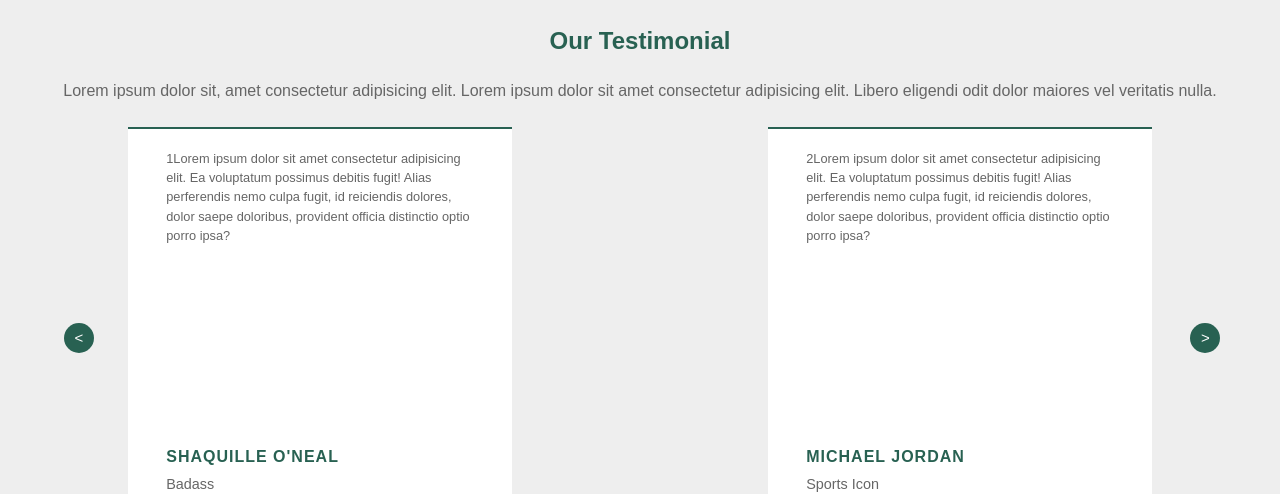
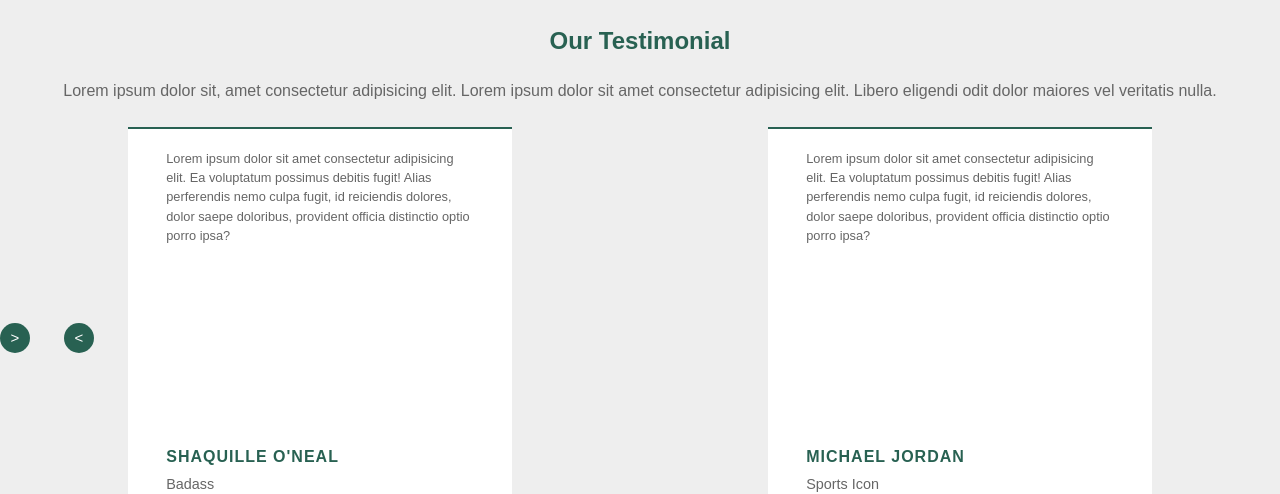
Before and after one commit to karoljablonski/digite-landing-page, a plain HTML site: page index.html in a window 1280 px wide. Shown: the part 5466-5960 px from the top of the page. Drawn offline with nearby package versions, Linux system fonts and the light colour scheme.

Commit message:
wtf removed numbers from single-refer at testimonial-section

```diff
--- a/index.html
+++ b/index.html
@@ -345,34 +345,34 @@
                     <h2 class="content-h2">Lorem ipsum dolor sit, amet consectetur adipisicing elit. Lorem ipsum dolor sit amet consectetur adipisicing elit. Libero eligendi odit dolor maiores vel veritatis nulla.</h2>
                     <div class="ref-wrap">
                         <button class="switchLeft"> < </button>
-                        <button class="switchRight"> > </button>
+                        <button class="=switchRight"> > </button>
                     <div class="references-wrapper">
                     <div class="single-refer">
-                        <p class="text-refer">1Lorem ipsum dolor sit amet consectetur adipisicing elit. Ea voluptatum possimus debitis fugit! Alias perferendis nemo culpa fugit, id reiciendis dolores, dolor saepe doloribus, provident officia distinctio optio porro ipsa?</p>
+                        <p class="text-refer">Lorem ipsum dolor sit amet consectetur adipisicing elit. Ea voluptatum possimus debitis fugit! Alias perferendis nemo culpa fugit, id reiciendis dolores, dolor saepe doloribus, provident officia distinctio optio porro ipsa?</p>
                         <p class="client-name">Shaquille O'Neal</p>
                         <p class="client-position">Badass</p>
                         <img src="img/littleprofile-1.jpg" alt="">
                     </div>
                     <div class="single-refer">
-                        <p class="text-refer">2Lorem ipsum dolor sit amet consectetur adipisicing elit. Ea voluptatum possimus debitis fugit! Alias perferendis nemo culpa fugit, id reiciendis dolores, dolor saepe doloribus, provident officia distinctio optio porro ipsa?</p>
+                        <p class="text-refer">Lorem ipsum dolor sit amet consectetur adipisicing elit. Ea voluptatum possimus debitis fugit! Alias perferendis nemo culpa fugit, id reiciendis dolores, dolor saepe doloribus, provident officia distinctio optio porro ipsa?</p>
                         <p class="client-name">Michael Jordan</p>
                         <p class="client-position">sports icon</p>
                         <img src="img/littleprofile-2.jpg" alt="">
                     </div>
                     <div class="single-refer">
-                        <p class="text-refer">3Jego nominalna pozycja to niski skrzydłowy. Lorem ipsum dolor sit amet, consectetur adipisicing elit. Unde at aperiam delectus dolorem!</p>
+                        <p class="text-refer">Jego nominalna pozycja to niski skrzydłowy. Lorem ipsum dolor sit amet, consectetur adipisicing elit. Unde at aperiam delectus dolorem!</p>
                         <p class="client-name">lebron james</p>
                         <p class="client-position">sports icon</p>
                         <img src="img/littleprofile-3.jpg" alt="">
                     </div>
                     <div class="single-refer">
-                        <p class="text-refer">4Lorem ipsum dolor sit amet consectetur adipisicing elit. Ea voluptatum possimus debitis fugit! Alias perferendis nemo culpa fugit, id reiciendis dolores, dolor saepe doloribus, provident officia distinctio optio porro ipsa?</p>
+                        <p class="text-refer">Lorem ipsum dolor sit amet consectetur adipisicing elit. Ea voluptatum possimus debitis fugit! Alias perferendis nemo culpa fugit, id reiciendis dolores, dolor saepe doloribus, provident officia distinctio optio porro ipsa?</p>
                         <p class="client-name">asley weaver</p>
                         <p class="client-position">designer</p>
                         <img src="img/littleprofile-1.jpg" alt="">
                     </div>
                     <div class="single-refer">
-                        <p class="text-refer">5Lorem ipsum dolor sit amet consectetur adipisicing elit. Ea voluptatum possimus debitis fugit! Alias perferendis nemo culpa fugit, id reiciendis dolores, dolor saepe doloribus, provident officia distinctio optio porro ipsa?</p>
+                        <p class="text-refer">Lorem ipsum dolor sit amet consectetur adipisicing elit. Ea voluptatum possimus debitis fugit! Alias perferendis nemo culpa fugit, id reiciendis dolores, dolor saepe doloribus, provident officia distinctio optio porro ipsa?</p>
                         <p class="client-name">asley weaver</p>
                         <p class="client-position">designer</p>
                         <img src="img/littleprofile-1.jpg" alt="">
```
